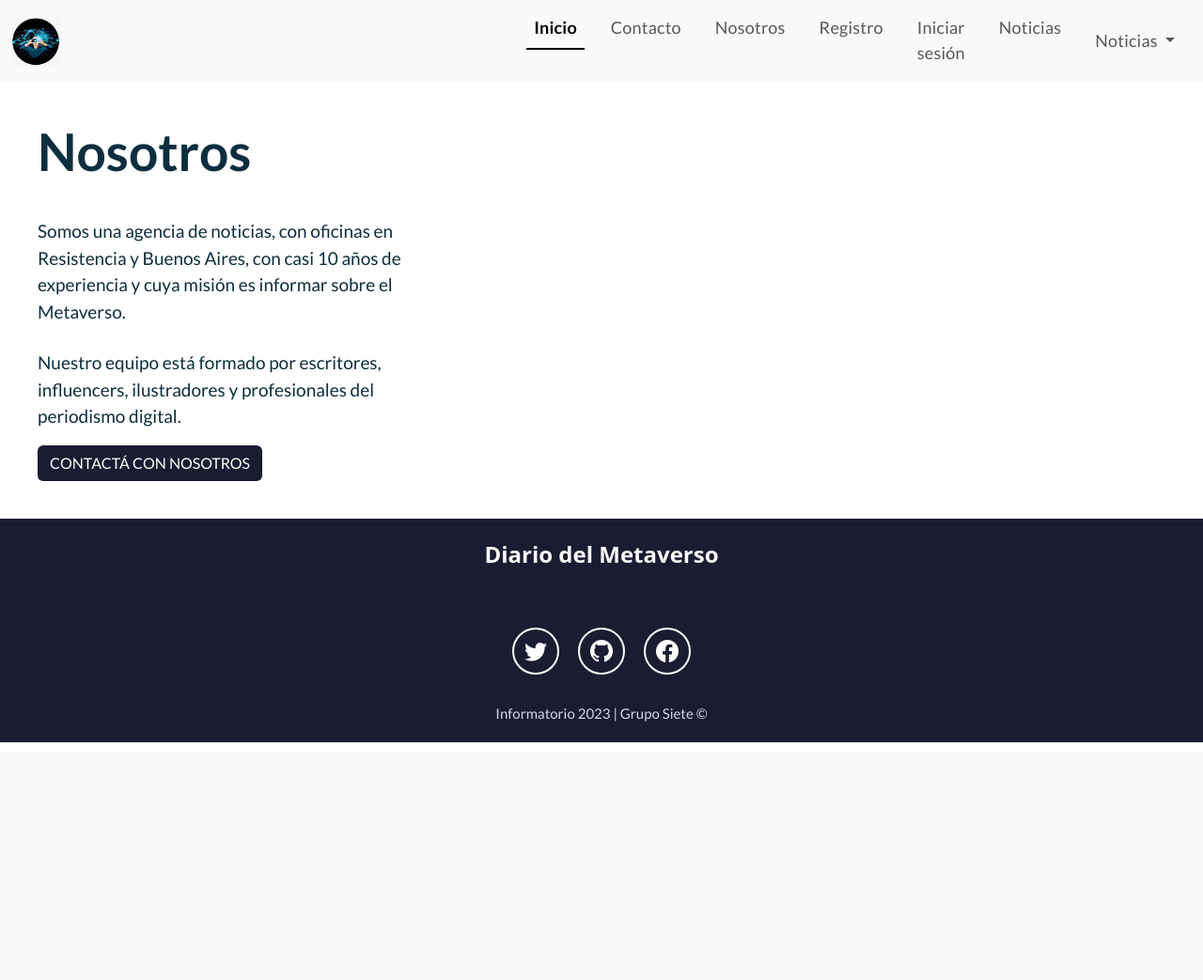
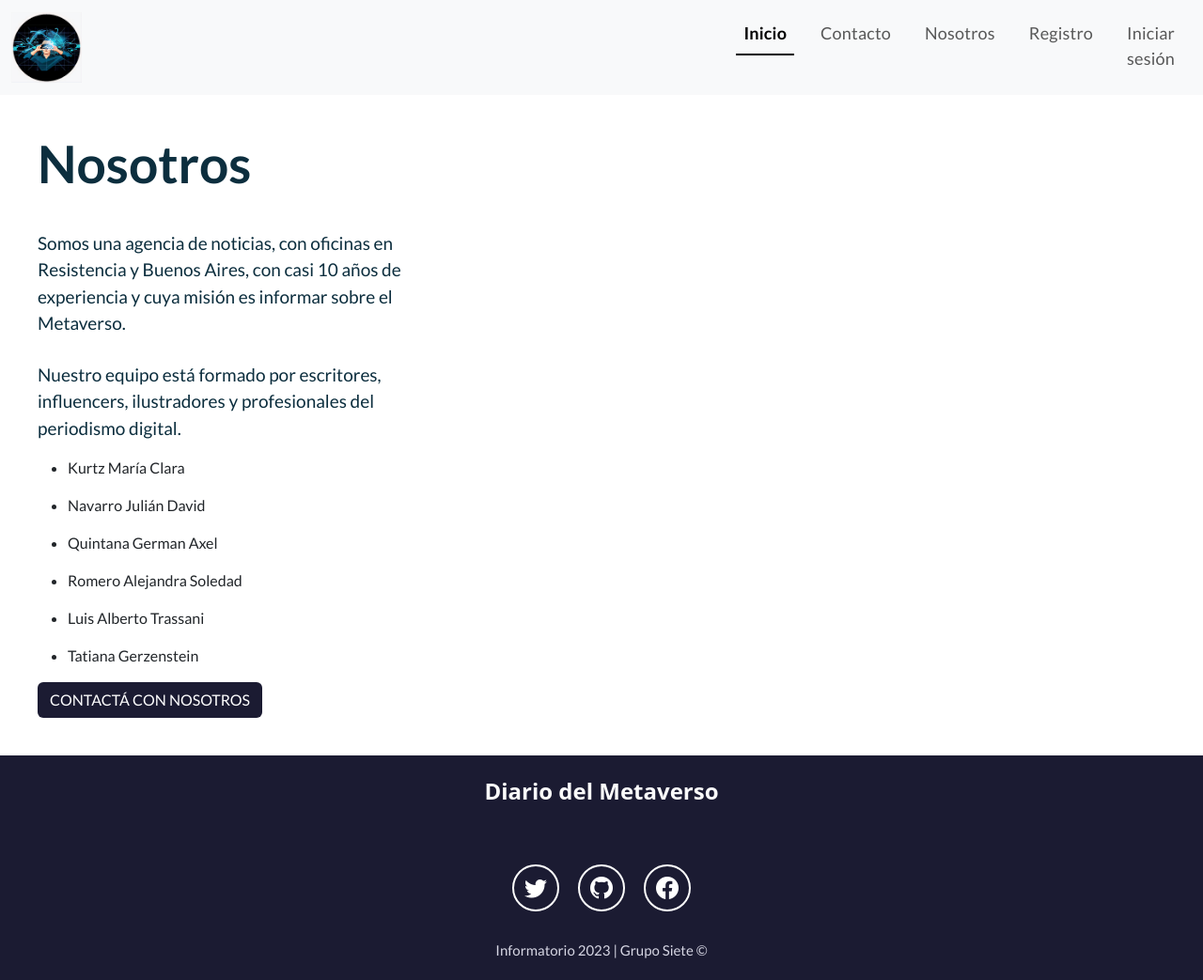
Before and after one commit to TGerzenstein/proyecto_final, a Django app: page /nosotros/ in a window 1280 px wide. Shown: the whole page at 94% size. Before the commit the page ends 790 px from the top, so only its background shows below. Run offline with Django 4.2, Linux system fonts and the light colour scheme; parts of the project's set-up code (start-up, migrations or seed data) failed here and were passed over.

Commit message:
Actualicé estilos y contenido

```diff
--- a/Proyecto/templates/blog/agregar_categoria.html
+++ b/Proyecto/templates/blog/agregar_categoria.html
@@ -1,7 +1,7 @@
 {% extends 'base.html' %}
 
 {% block titulo %}
-<title>Agregar categoria</title>
+<title>Agregar categoria | Diario del metaverso</title>
 {% endblock %}
 
 {% block navegacion %}
--- a/Proyecto/templates/navegacion.html
+++ b/Proyecto/templates/navegacion.html
@@ -7,6 +7,23 @@
     </a>
     <ul class="nav nav-underline">
       {% if user.is_authenticated %}
+      <li class="nav-item">
+        <a class="nav-link" aria-current="page" href="{% url 'apps.blog:listar_post' %}">Noticias</a>
+      </li>
+      <li class="nav-item dropdown">
+        <a class="nav-link dropdown-toggle" href="#" role="button" data-bs-toggle="dropdown"
+            aria-expanded="false">
+            Noticias
+        </a>
+        <ul class="dropdown-menu">
+          <li><a class="dropdown-item" href="{% url 'apps.blog:listar_post' %}">Todos</a></li>
+          {% for i in categorias %}
+          <li><a class="dropdown-item"
+                  href="{% url 'apps.blog:listar_por_categoria' i.nombre %}"> {{i.nombre}} </a>
+          </li>
+          {% endfor %}
+        </ul>
+      </li>
       <div class="list-group-item d-flex gap-3 py-3" aria-current="true">
         <img src="{{ user.imagen.url }}" alt="perfil" width="30" height="30" class="rounded-circle flex-shrink-0">
         <ul class="navbar-nav">
@@ -42,33 +59,13 @@
           <li class="nav-item">
             <a class="nav-link" href="{% url 'apps.usuarios:registrar' %}">Registro</a>
           </li>
-          <!-- <li class="nav-item">
-            <a class="nav-link" href=""></a>
-          </li> -->
           <li class="nav-item">
             <a class="nav-link" href="{% url 'apps.usuarios:iniciar_sesion' %}">Iniciar sesión</a>
-          </li>
-          <li class="nav-item">
-            <a class="nav-link" aria-current="page" href="{% url 'apps.blog:listar_post' %}">Noticias</a>
           </li>
           {% endif %}
         </ul>
         <div class="collapse navbar-collapse" id="navbarNavDropdown">
           <ul class="navbar-nav">
-              <li class="nav-item dropdown">
-                  <a class="nav-link dropdown-toggle" href="#" role="button" data-bs-toggle="dropdown"
-                      aria-expanded="false">
-                      Noticias
-                  </a>
-                  <ul class="dropdown-menu">
-                    <li><a class="dropdown-item" href="{% url 'apps.blog:listar_post' %}">Todos</a></li>
-                    {% for i in categorias %}
-                    <li><a class="dropdown-item"
-                            href="{% url 'apps.blog:listar_por_categoria' i.nombre %}"> {{i.nombre}} </a>
-                    </li>
-                    {% endfor %}
-                  </ul>
-              </li>
             {% if user.es_colaborador %}
               <li class="nav-item dropdown">
                   <a class="nav-link dropdown-toggle" href="#" role="button" data-bs-toggle="dropdown"
--- a/Proyecto/templates/nosotros.html
+++ b/Proyecto/templates/nosotros.html
@@ -20,6 +20,24 @@
   <div class="bloque-contacto">
     <p class="subtitulo-portada">Nuestro equipo está formado por escritores, influencers,
        ilustradores y profesionales del periodismo digital.</p>
+       <ul>
+        <li>Kurtz María Clara</li>
+      </ul>
+      <ul>
+        <li>Navarro Julián David</li>
+      </ul>
+      <ul>
+        <li>Quintana German Axel</li>
+      </ul>
+      <ul>
+        <li>Romero Alejandra Soledad</li>
+      </ul>
+      <ul>
+        <li>Luis Alberto Trassani</li>
+      </ul>
+      <ul>
+        <li>Tatiana Gerzenstein</li>
+      </ul>
     <a type="button" class="btn btn-bg_registrar" href="{% url 'contacto' %}">CONTACTÁ CON NOSOTROS</a>
   </div>
 </div>
--- a/Proyecto/templates/usuarios/listar_usuarios.html
+++ b/Proyecto/templates/usuarios/listar_usuarios.html
@@ -2,7 +2,7 @@
 {% load static %}
 
 {% block titulo %}
-<title>Usuarios registrados</title>
+<title>Usuarios registrados | Diario del metaverso</title>
 {% endblock %}
 
 {% block navegacion %}
```
Also changed, not shown: Proyecto/templates/index.html (+8 -8 lines), Proyecto/templates/usuarios/iniciar_sesion.html (+5 -6 lines), Proyecto/static/img/iniciar_sesion.jpg (added), Proyecto/static/img/inicio_sesion.jpg (deleted).
